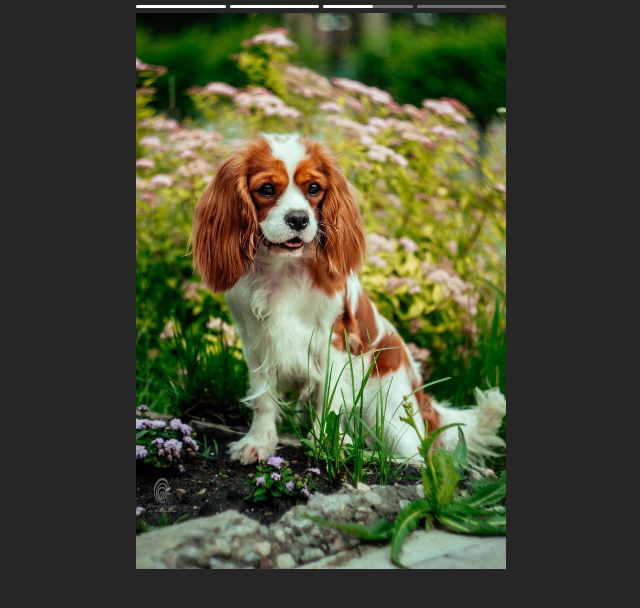
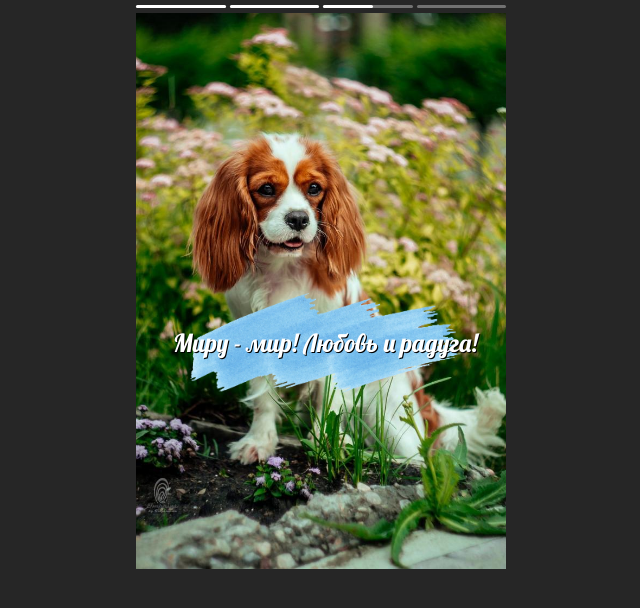
Before and after one commit to bitarovm/instagram-stories, a plain HTML site: page index.html in a window 1280 px wide. Both pictures are taken after a click on the element 769 px from the left and 292 px from the top of the page. Shown: the whole page, without its empty margins (319-959 px from the left). Drawn offline with Linux system fonts and the light colour scheme.

Commit message:
refactor lib

```diff
--- a/index.js
+++ b/index.js
@@ -1,13 +1,16 @@
-initPlayer({
+import Player from './player/lib.js';
+
+new Player({
   target: '.my-player',
+  delayPerSlide: 5,
   slides: [
     {
       url: 'img/chunk1.jpg',
       alt: 'Happy Dog1',
       overlays: [
         {
-          type: 'text',
-          value: 'Привет',
+          type: 'Text',
+          text: 'Привет',
           styles: {
             color: 'orange',
             'font-size': '60px',
@@ -15,12 +18,12 @@ initPlayer({
             top: '60%',
             left: '30%',
             transform: 'rotate(-30deg)',
-            animation: 'scale 2s infinite ease-in-out'
-          }
+            animation: 'scale 2s infinite ease-in-out',
+          },
         },
         {
-          type: 'text',
-          value: 'мир',
+          type: 'Text',
+          text: 'мир',
           styles: {
             color: 'orange',
             'font-size': '30px',
@@ -28,11 +31,10 @@ initPlayer({
             bottom: '10%',
             right: '30%',
             transform: 'rotate(90deg)',
-            animation: 'scale 6s infinite ease-in-out'
-          }
-        }
-      ]
-
+            animation: 'scale 6s infinite ease-in-out',
+          },
+        },
+      ],
     },
     {
       url: 'img/chunk2.jpg',
@@ -40,34 +42,56 @@ initPlayer({
       filter: ['contrast(150%)', 'blur(5px)'],
       overlays: [
         {
-          type: 'text',
-          value: 'Собака - лучший друг человека!',
+          type: 'Text',
+          text: 'Собака - лучший друг человека!',
           classes: ['watercolor'],
           styles: {
             'font-size': '40px',
             top: '60%',
             left: '10%',
-          }
+          },
         },
         {
-          type: 'question',
+          type: 'Question',
           question: 'Вы со мной согласны?',
           variants: ['Да', 'Нет'],
           styles: {
             top: '80%',
             left: '25%',
-          }
-        }
-      ]
+          },
+        },
+      ],
     },
     {
       url: 'img/chunk3.jpg',
-      alt: 'Happy Dog3'
+      alt: 'Happy Dog3',
+      overlays: [
+        {
+          type: 'Text',
+          text: 'Миру - мир! Любовь и радуга!',
+          classes: ['watercolor'],
+          styles: {
+            top: '50%',
+            left: '10%',
+          },
+        },
+      ],
     },
     {
       url: 'img/chunk4.jpg',
-      alt: 'Happy Dog4'
-    }
+      alt: 'Happy Dog4',
+      overlays: [
+        {
+          type: 'Text',
+          text: 'Пейте чистую воду!',
+          classes: ['watercolor'],
+          styles: {
+            'font-size': '20px',
+            top: '30%',
+            left: '20%',
+          },
+        },
+      ],
+    },
   ],
-  delayPerSlide: 5
-})
+});
--- /dev/null
+++ b/player/class-switcher.js
@@ -0,0 +1,90 @@
+export default class ClassSwitcher {
+  /**
+   * Корневой элемент
+   * @type {Element}
+   */
+  root;
+
+  /**
+   * Идентификатор таймера
+   * @type {number|undefined}
+   */
+
+  timelineTimer;
+  /**
+   *
+   * @param {Element} root - корневой элемент
+   */
+  constructor(root) {
+    this.root = root;
+
+    if (!(this.root instanceof Element)) {
+      throw new TypeError('The root element is not defined');
+    }
+  }
+
+  moveClass(className, method, pred) {
+    const active = this.root.querySelector('.' + className);
+    const next = active[method];
+
+    if (pred && !pred(active)) {
+      return null;
+    }
+
+    if (next) {
+      active.classList.remove(className);
+      next.classList.add(className);
+
+      return active;
+    }
+
+    return null;
+  }
+
+  switchToPrevChunk() {
+    const prev = this.moveClass(
+      'timeline-chunk-active',
+      'previousElementSibling',
+      (el) => {
+        const inner = el.querySelector('.timeline-chunk-inner');
+        const w = parseFloat(inner.style.width) || 0;
+        inner.style.width = '';
+
+        return w <= 30;
+      }
+    );
+
+    if (prev) {
+      this.moveClass('player-chunk-active', 'previousElementSibling');
+    }
+  }
+
+  switchToNextChunk() {
+    this.moveClass('player-chunk-active', 'nextElementSibling');
+
+    const el = this.moveClass('timeline-chunk-active', 'nextElementSibling');
+
+    if (el) {
+      el.querySelector('.timeline-chunk-inner').style.width = '';
+    }
+  }
+
+  runChunkSwitching(time, step) {
+    clearInterval(this.timelineTimer);
+
+    this.timelineTimer = setInterval(() => {
+      const active = this.root
+        .querySelector('.timeline-chunk-active')
+        .querySelector('.timeline-chunk-inner');
+      const w = parseFloat(active.style.width) || 0;
+
+      if (w === 100) {
+        this.switchToNextChunk();
+
+        return;
+      }
+
+      active.style.width = w + step + '%';
+    }, (time * 1000 * step) / 100);
+  }
+}
--- a/player/lib.css
+++ b/player/lib.css
@@ -4,6 +4,7 @@
   width: 370px;
   margin: 0px auto;
   font-family: Arial, sans-serif;
+  user-select: none;
 }
 
 .timeline {
@@ -73,6 +74,9 @@
 }
 
 .watercolor {
+  display: flex;
+  align-items: center;
+  min-height: 4em;
   color: #fff;
   text-align: center;
   text-shadow: 1px 1px #000;
--- a/player/lib.js
+++ b/player/lib.js
@@ -1,181 +1,194 @@
+import ClassSwitcher from './class-switcher.js';
+
+import { Overlay } from './overlays/overlay.js';
+import * as overlays from './overlays/index.js';
+
 /**
- * Инициализирует плеер Stories по заданным параметрам
+ * @typedef {{url: string, alt?: string, overlays?: Overlay[]}}
+ */
+const Slide = null;
+
+/**
+ * @typedef {Slide[]}
+ */
+const Slides = null;
+
+export default class Player {
+  /**
+   * Контейнер для плеера
+   * @type {Element}
+   */
+  target;
+
+  /**
+   * Список слайдов плеера
+   * @type {Slides}
+   */
+  slides;
+
+  /**
+   * Как долго показывается 1 слайд
+   * @type {Slides}
+   */
+  delayPerSlide = 3;
+
+  /**
+   * Экземпляр ClassSwitcher
+   * @protected {Slides}
+   */
+  cs;
+
+  /**
+   * Создает объект плеера
    *
    * @param {{
    *   target: string,
- *   slides: Array<{url: string, alt?: string}>,
- *   delayPerSlide?: number
+   *   delayPerSlide?: number,
+   *   slides: Slides
    * }} params - параметры инициализации:
    *
    * 1. target - место инициализации плеера, CSS селектор
- * 2. slides - список слайдов плеера
- * 3. delayPerSlide - как долго показывается 1 слайд
+   * 2. delayPerSlide - как долго показывается 1 слайд
+   * 3. slides - список слайдов плеера
    *
    * @returns {Element|null}
    */
-function initPlayer(params) {
-  const target = document.querySelector(params.target);
+  constructor(params) {
+    this.target = document.querySelector(params?.target);
 
-  if (target === null || params.slides === undefined) {
-    return null;
+    if (this.target == null) {
+      throw new ReferenceError('A target to mount the player is not specified');
     }
 
-  let timelineTimer;
+    this.slides = params?.slides;
 
-  let timelineChunks = '';
-  let playerChunks = '';
-
-  let isFirst = true;
-
-  for (const slide of params.slides) {
-    timelineChunks += generateTimelineChunk(isFirst);
-    playerChunks += generatePlayerChunk(slide, isFirst);
-    isFirst = false;
+    if (!Array.isArray(this.slides)) {
+      throw new TypeError('Slides to render is not specified');
     }
 
-  target.innerHTML = generatePlayerLayout();
-  target.querySelector('.player-chunk-prev').addEventListener('click', switchToPrevChunk);
-  target.querySelector('.player-chunk-next').addEventListener('click', switchToNextChunk);
+    this.delayPerSlide = params?.delayPerSlide ?? this.delayPerSlide;
+    this.cs = new ClassSwitcher(this.target);
 
-  runChunkSwitching(params.delayPerSlide || 3, 1);
+    this.mount();
+  }
 
-  return target.querySelector('.player');
+  /**
+   * Монтирует эдементы плеера к target
+   */
+  mount() {
+    this.target.appendChild(this.generatePlayerLayout());
 
-  function generateTimelineChunk(isFirst) {
-    return `
-<div class="timeline-chunk ${isFirst ? 'timeline-chunk-active' : ''}">
+    this.target
+      .querySelector('.player-chunk-prev')
+      .addEventListener('click', this.cs.switchToPrevChunk.bind(this.cs));
+    this.target
+      .querySelector('.player-chunk-next')
+      .addEventListener('click', this.cs.switchToNextChunk.bind(this.cs));
+
+    this.cs.runChunkSwitching(this.delayPerSlide, 1);
+  }
+
+  /**
+   * Генерирует элементы временной шкалы
+   * @returns {DocumentFragment}
+   */
+  generateTimelineChunks() {
+    const wrapper = document.createDocumentFragment();
+
+    for (const i of this.slides.keys()) {
+      const el = document.createElement('div');
+      el.innerHTML = `
+<div class="timeline-chunk ${i === 0 ? 'timeline-chunk-active' : ''}">
   <div class="timeline-chunk-inner"></div>
 </div>`;
+
+      wrapper.appendChild(el.children[0]);
     }
 
-  function generatePlayerChunk(slide, isFirst) {
+    return wrapper;
+  }
+
+  /**
+   * Генерирует элементы слайдов
+   * @returns {DocumentFragment}
+   */
+  generatePlayerChunks() {
+    const wrapper = document.createDocumentFragment();
+
+    for (const [i, slide] of this.slides.entries()) {
       const style = [];
 
       if (slide.filter) {
-      style.push(`filter: ${slide.filter.join(' ')}`)
+        style.push(`filter: ${slide.filter.join(' ')}`);
       }
 
-    return `
-<div class="player-chunk ${isFirst ? 'player-chunk-active' : ''}">
-  <img src="${slide.url}" alt="${slide.alt || ''}" style="${style.join(';')}">
-  ${generateOverlays(slide)}
+      const el = document.createElement('div');
+      el.innerHTML = `
+<div class="player-chunk ${i === 0 ? 'player-chunk-active' : ''}">
+  <img src="${slide.url}" alt="${slide.alt ?? ''}" style="${style.join(';')}">
 </div>`;
+
+      const chunk = el.children[0];
+      chunk.appendChild(this.generateOverlays(slide));
+
+      wrapper.appendChild(chunk);
     }
 
-  function generateOverlays(slide) {
-    if (slide.overlays === undefined) {
-      return '';
+    return wrapper;
+  }
+
+  /**
+   * Генерирует элементы наложения на слайд
+   * @param {Slide} slide - объект слайда
+   * @returns {DocumentFragment}
+   */
+  generateOverlays(slide) {
+    const wrapper = document.createDocumentFragment();
+
+    if (slide.overlays == null) {
+      return wrapper;
     }
 
     let res = '';
 
-    for (const overlay of slide.overlays) {
-      const classes = overlay.classes ? overlay.classes.join(' ') : '';
-
-      const styles = (overlay.styles ? Object.entries(overlay.styles) : [])
-        .map(st => st.join(':'))
-        .join(';');
-
-      res += `
-<div class="player-chunk-overlay ${classes}" style="${styles}">${renderOverlay(overlay)}
-</div>`;
+    for (const params of slide.overlays) {
+      if (!(params.type in overlays)) {
+        throw new TypeError(
+          `The specified typeof overlay (${params.type}) is not defined`
+        );
+      }
+      const overlay = new overlays[params.type](params);
+      wrapper.appendChild(overlay.render());
     }
 
-    return res;
-
-    function renderOverlay(overlay) {
-      if (overlay.type === 'text') {
-        return overlay.value;
+    return wrapper;
   }
 
-      if (overlay.type === 'img') {
-        return `<img src="${overlay.value}" alt="">`;
-      }
+  /**
+   * Генерирует элементы плеера
+   * @returns {Elements}
+   */
+  generatePlayerLayout() {
+    const timeline = document.createElement('div');
+    timeline.setAttribute('class', 'timeline');
+    timeline.appendChild(this.generateTimelineChunks());
 
-      if (overlay.type === 'question') {
-        return `
-<div class="question">
-  ${overlay.question}
-  <div class="question-answers">
-    <button value="1">${overlay.variants[0] || 'Да'}</button>
-    <button value="2">${overlay.variants[1] || 'Нет'}</button>
-  </div>
-</div>`;
-      }
+    const content = document.createElement('div');
+    content.setAttribute('class', 'player-content');
+    content.appendChild(this.generatePlayerChunks());
 
-      return '';
+    const contentWrapper = document.createElement('div');
+    contentWrapper.setAttribute('class', 'player-content-wrapper');
+    contentWrapper.innerHTML = `
+<div class="player-chunk-switcher player-chunk-prev"></div>
+<div class="player-chunk-switcher player-chunk-next"></div>`;
+    contentWrapper.appendChild(content);
+
+    const player = document.createElement('div');
+    player.setAttribute('class', 'player');
+    player.appendChild(timeline);
+    player.appendChild(contentWrapper);
+
+    return player;
   }
 }
-
-  function generatePlayerLayout() {
-    return `
-<div class="player">
-  <div class="timeline">${timelineChunks}</div>
-
-  <div class="player-content-wrapper">
-    <div class="player-chunk-switcher player-chunk-prev"></div>
-    <div class="player-chunk-switcher player-chunk-next"></div>
-    <div class="player-content">${playerChunks}</div>
-  </div>
-</div>`;
-  }
-
-  function switchToPrevChunk() {
-    const prev = moveClass('timeline-chunk-active', 'previousElementSibling', (el) => {
-      const inner = el.querySelector('.timeline-chunk-inner');
-      const w = parseFloat(inner.style.width) || 0;
-      inner.style.width = '';
-
-      return w <= 30;
-    });
-
-    if (prev) {
-      moveClass('player-chunk-active', 'previousElementSibling');
-    }
-  }
-
-  function switchToNextChunk() {
-    moveClass('player-chunk-active', 'nextElementSibling');
-
-    const el = moveClass('timeline-chunk-active', 'nextElementSibling');
-
-    if (el) {
-      el.querySelector('.timeline-chunk-inner').style.width = '';
-    }
-  }
-
-  function moveClass(className, method, pred) {
-    const active = target.querySelector('.' + className);
-    const next = active[method];
-
-    if (pred && !pred(active)) {
-      return null;
-    }
-
-    if (next) {
-      active.classList.remove(className);
-      next.classList.add(className);
-
-      return active;
-    }
-
-    return null;
-  }
-
-  function runChunkSwitching(time, step) {
-    clearInterval(timelineTimer);
-
-    timelineTimer = setInterval(() => {
-      const active = target.querySelector('.timeline-chunk-active').querySelector('.timeline-chunk-inner');
-      const w = parseFloat(active.style.width) || 0;
-
-      if (w === 100) {
-        switchToNextChunk();
-
-        return;
-      }
-
-      active.style.width = w + step + '%';
-    }, (time * 1000 * step) / 100);
-  }
-}
--- /dev/null
+++ b/player/overlays/index.js
@@ -0,0 +1,3 @@
+export * from './image.js';
+export * from './question.js';
+export * from './text.js';
--- /dev/null
+++ b/player/overlays/overlay.js
@@ -0,0 +1,71 @@
+export class Overlay {
+  /**
+   * Тип наложения
+   * @type {string}
+   */
+  type;
+
+  /**
+   * Список дополнительных классов для наложения
+   * @type {string[]}
+   */
+  classes = [];
+
+  /**
+   * Словарь дополнительных стилей для наложения
+   * @type {Object<string, string>}
+   */
+  styles = {};
+
+  /**
+   * Создает новый экземпляр наложения
+   *
+   * @param {{
+   *   type: string,
+   *   classes?: string[],
+   *   styles?: Object<string, string>
+   * }=} [params] - параметры наложения:
+   *
+   * 1. type - тип создаваемого наложения
+   * 2. [classes] - список дополнительных классов
+   * 3. [styles] - список дополнительных стилей
+   */
+  constructor(params) {
+    this.type = params.type;
+
+    if (typeof this.type !== 'string') {
+      throw new TypeError('A type of created overlay is not specified');
+    }
+
+    this.classes = params?.classes ?? this.classes;
+
+    if (!Array.isArray(this.classes)) {
+      throw new TypeError('Additional classes can be defined only is array');
+    }
+
+    this.styles = params?.styles ?? this.styles;
+
+    if (typeof this.styles !== 'object') {
+      throw new TypeError('Additional styles can be defined only is object');
+    }
+  }
+
+  /**
+   * Рендерит исходный виджет
+   * @returns
+   */
+  render() {
+    const classes = this.classes.join(' ');
+
+    const styles = Object.entries(this.styles)
+      .map((st) => st.join(':'))
+      .join(';');
+
+    const tpl = `<div class="player-chunk-overlay ${classes}" style="${styles}"></div>`;
+
+    const wrapper = document.createElement('div');
+    wrapper.innerHTML = tpl;
+
+    return wrapper.children[0];
+  }
+}
--- /dev/null
+++ b/player/overlays/question.js
@@ -0,0 +1,71 @@
+import { Overlay } from './overlay.js';
+
+export class Question extends Overlay {
+  /**
+   * Текст опроса
+   * @type {string}
+   */
+  question;
+
+  /**
+   * Варианты ответа
+   * @type {string[]}
+   */
+  variants = ['Да', 'Нет'];
+
+  /**
+   * @override
+   *
+   * @param {{
+   *   type: string,
+   *   question: string,
+   *   variants?: string,
+   *   classes?: string[],
+   *   styles?: Object<string, string>
+   * }=} [params] - параметры наложения:
+   *
+   * 1. question - текст опроса
+   * 2. [variants] - варианты ответа
+   */
+  constructor(params) {
+    super(params);
+    this.question = params?.question;
+
+    if (typeof this.question !== 'string') {
+      throw new ReferenceError(
+        'A question text to the created overlay is not specified'
+      );
+    }
+
+    this.variants = params?.variants ?? this.variants;
+
+    if (this.variants.length === 0) {
+      throw new Error('There is should be at least one variant of answering');
+    }
+  }
+
+  /** @override */
+  render() {
+    const el = super.render();
+
+    el.innerHTML = `
+<div class="question">
+  ${this.question}
+  <div class="question-answers">
+    ${this.variants
+      .map((variant, i) => `<button value="${i}">${variant}</button>`)
+      .join(' ')}
+  </div>
+</div>`;
+
+    el.querySelector('.question-answers').addEventListener('click', (e) => {
+      if (e.target.tagName !== 'BUTTON') {
+        return;
+      }
+
+      alert(e.target.value);
+    });
+
+    return el;
+  }
+}
--- /dev/null
+++ b/player/overlays/text.js
@@ -0,0 +1,44 @@
+import { Overlay } from './overlay.js';
+
+export class Text extends Overlay {
+  /**
+   * Текст-содержимое наложения
+   * @type {string}
+   */
+  text;
+
+  /**
+   * @override
+   *
+   * @param {{
+   *   type: string,
+   *   text: string,
+   *   classes?: string[],
+   *   styles?: Object<string, string>
+   * }=} [params] - параметры наложения:
+   *
+   * 1. text - текст-содержимое наложения
+   */
+  constructor(params) {
+    super(params);
+    this.text = params?.text;
+
+    if (typeof this.text !== 'string') {
+      throw new ReferenceError(
+        'A text to the created overlay is not specified'
+      );
+    }
+  }
+
+  /** @override */
+  render() {
+    const el = super.render();
+
+    const span = document.createElement('span');
+    span.textContent = this.text;
+
+    el.appendChild(span);
+
+    return el;
+  }
+}
```
Also changed, not shown: index.html (+2 -2 lines), player/overlays/image.js (added, +50 -0 lines). Lines whose indentation alone changed are shown as unchanged.
